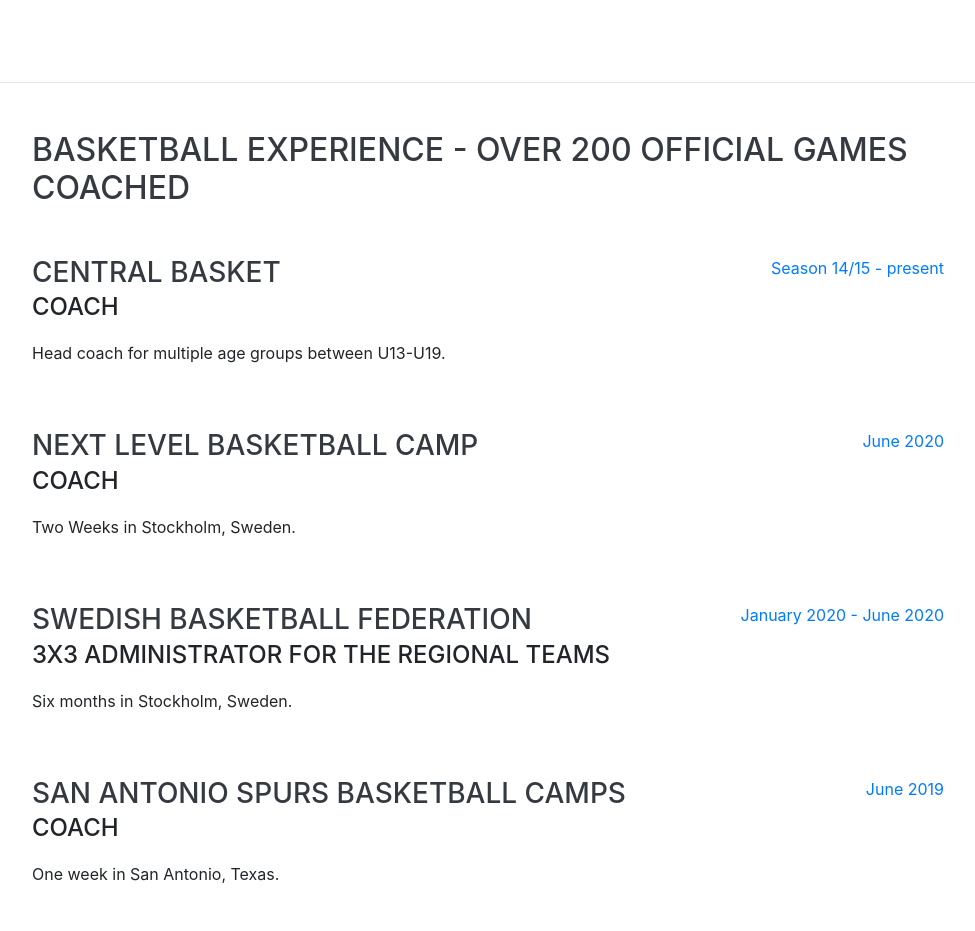
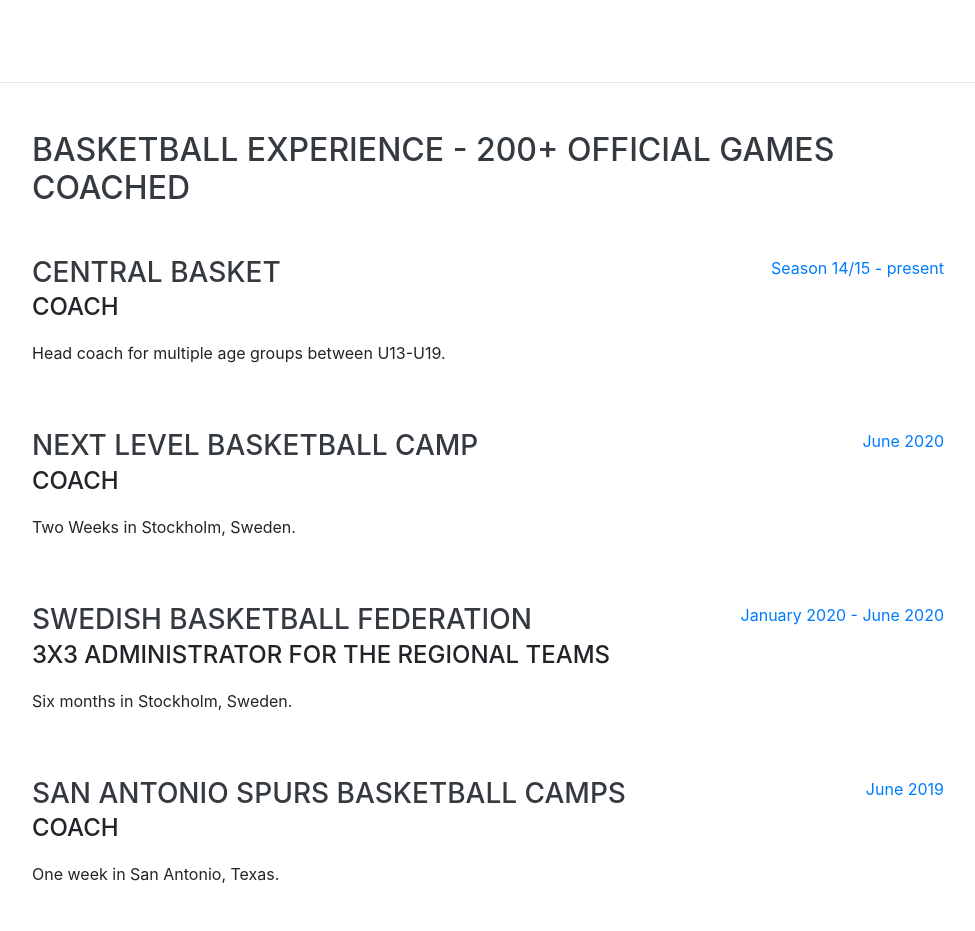
Before and after one commit to Kaosma/kaosma.github.io, a website with bundled scripts: page index.html in a window 1280 px wide. Shown: the part 2320-3251 px from the top of the page, without its empty margins (288-1263 px from the left). Built offline with nearby package versions, Linux system fonts and the light colour scheme; a web font is replaced by a local one.

Commit message:
Update index.html

```diff
--- a/index.html
+++ b/index.html
@@ -242,7 +242,7 @@
 
     <section class="resume-section p-3 p-lg-5 d-flex justify-content-center" id="experience">
       <div class="w-100">
-        <h2 class="mb-5">Basketball Experience - Over 200 official games coached</h2>
+        <h2 class="mb-5">Basketball Experience - 200+ official games coached</h2>
 
         <div class="resume-item d-flex flex-column flex-md-row justify-content-between mb-5">
           <div class="resume-content">
```
